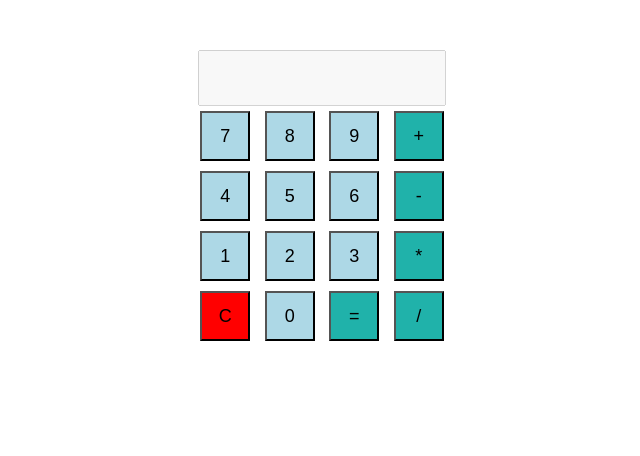
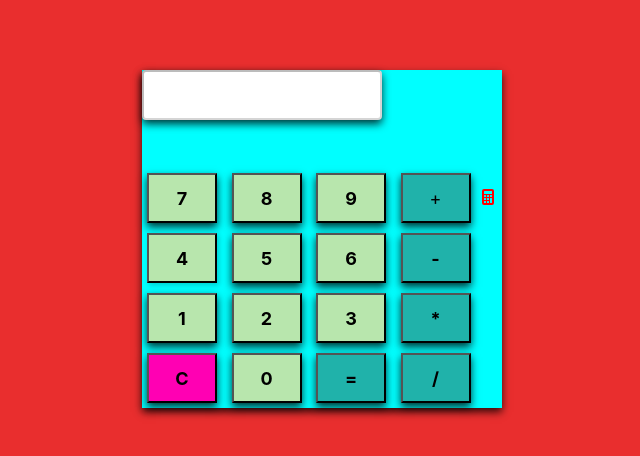
Before and after one commit to Agata-88/Calculator-, a website: page index.html in a window 1280 px wide. Shown: the whole page, without its empty margins (318-958 px from the left). Drawn offline with nearby package versions, Linux system fonts and the light colour scheme.

Commit message:
adding tests and some styling

```diff
--- a/index.html
+++ b/index.html
@@ -4,35 +4,45 @@
   <meta charset="UTF-8">
   <meta name="viewport" content="width=device-width, initial-scale=1.0">
   <title>Simple Calculator</title>
+  <link href="https://maxcdn.bootstrapcdn.com/bootstrap/4.0.0/css/bootstrap.min.css" rel="stylesheet">
   <link rel="stylesheet" href="style.css">
+  <link rel="stylesheet" href="https://cdnjs.cloudflare.com/ajax/libs/font-awesome/4.7.0/css/font-awesome.min.css">
 
   </style>
 </head>
-<body>
+<body class="body">
 
-  <input type="text" id="display" disabled>
-  <br>
-  <button id="numericalButton" onclick="appendToDisplay('7')">7</button>
-  <button id="numericalButton" onclick="appendToDisplay('8')">8</button>
-  <button id="numericalButton" onclick="appendToDisplay('9')">9</button>
-  <button id="functionButton" onclick="appendToDisplay('+')">+</button>
-  <br>
-  <button id="numericalButton" onclick="appendToDisplay('4')">4</button>
-  <button id="numericalButton" onclick="appendToDisplay('5')">5</button>
-  <button id="numericalButton" onclick="appendToDisplay('6')">6</button>
-  <button id="functionButton" onclick="appendToDisplay('-')">-</button>
-  <br>
-  <button id="numericalButton" onclick="appendToDisplay('1')">1</button>
-  <button id="numericalButton" onclick="appendToDisplay('2')">2</button>
-  <button id="numericalButton" onclick="appendToDisplay('3')">3</button>
-  <button id="functionButton" onclick="appendToDisplay('*')">*</button>
-  <br>
-  <button id="clearButton" onclick="clearDisplay()">C</button>
-  <button id="numericalButton" onclick="appendToDisplay('0')">0</button>
-  <button id="functionButton" onclick="calculateResult()">=</button>
-  <button id="functionButton" onclick="appendToDisplay('/')">/</button>
+  <div class="calculator">
 
-  <script src="calculator.js"></script>
+    <input class="shadow p-3 mb-5 bg-white rounded" type="text" id="display" disabled>
+    <br>
+
+    <button id="numericalButton" onclick="appendToDisplay('7')" style="font-weight: bold;">7</button>
+    <button id="numericalButton" onclick="appendToDisplay('8')"style="font-weight: bold;">8</button>
+    <button id="numericalButton" onclick="appendToDisplay('9')"style="font-weight: bold;">9</button>
+
+    <button id="functionButton" onclick="appendToDisplay('+')">+</button>  <svg xmlns="http://www.w3.org/2000/svg" width="16" height="16" fill="currentColor" class="fa fa-calculator" style="font-size:48px;color:red" viewBox="0 0 16 16">
+      <path d="M2 2a2 2 0 0 1 2-2h8a2 2 0 0 1 2 2v12a2 2 0 0 1-2 2H4a2 2 0 0 1-2-2zm2 .5v2a.5.5 0 0 0 .5.5h7a.5.5 0 0 0 .5-.5v-2a.5.5 0 0 0-.5-.5h-7a.5.5 0 0 0-.5.5m0 4v1a.5.5 0 0 0 .5.5h1a.5.5 0 0 0 .5-.5v-1a.5.5 0 0 0-.5-.5h-1a.5.5 0 0 0-.5.5M4.5 9a.5.5 0 0 0-.5.5v1a.5.5 0 0 0 .5.5h1a.5.5 0 0 0 .5-.5v-1a.5.5 0 0 0-.5-.5zM4 12.5v1a.5.5 0 0 0 .5.5h1a.5.5 0 0 0 .5-.5v-1a.5.5 0 0 0-.5-.5h-1a.5.5 0 0 0-.5.5M7.5 6a.5.5 0 0 0-.5.5v1a.5.5 0 0 0 .5.5h1a.5.5 0 0 0 .5-.5v-1a.5.5 0 0 0-.5-.5zM7 9.5v1a.5.5 0 0 0 .5.5h1a.5.5 0 0 0 .5-.5v-1a.5.5 0 0 0-.5-.5h-1a.5.5 0 0 0-.5.5m.5 2.5a.5.5 0 0 0-.5.5v1a.5.5 0 0 0 .5.5h1a.5.5 0 0 0 .5-.5v-1a.5.5 0 0 0-.5-.5zM10 6.5v1a.5.5 0 0 0 .5.5h1a.5.5 0 0 0 .5-.5v-1a.5.5 0 0 0-.5-.5h-1a.5.5 0 0 0-.5.5m.5 2.5a.5.5 0 0 0-.5.5v4a.5.5 0 0 0 .5.5h1a.5.5 0 0 0 .5-.5v-4a.5.5 0 0 0-.5-.5z"/>
+    </svg>
+    <br>
+    <button id="numericalButton" onclick="appendToDisplay('4')"style="font-weight: bold;box-shadow: 2px 2px 5px rgba(0, 0, 0, 0.2)">4</button>
+    <button id="numericalButton" onclick="appendToDisplay('5')"style="font-weight: bold;">5</button>
+    <button id="numericalButton" onclick="appendToDisplay('6')"style="font-weight: bold;">6</button>
+    <button id="functionButton" onclick="appendToDisplay('-')"style="font-weight: bold;">-</button>
+    <br>
+    <button id="numericalButton" onclick="appendToDisplay('1')"style="font-weight: bold;">1</button>
+    <button id="numericalButton" onclick="appendToDisplay('2')"style="font-weight: bold;">2</button>
+    <button id="numericalButton" onclick="appendToDisplay('3')"style="font-weight: bold;">3</button>
+    <button id="functionButton" onclick="appendToDisplay('*')"style="font-weight: bold;">*</button>
+    <br>
+    <button id="clearButton" onclick="clearDisplay()"style="font-weight: bold;">C</button>
+    <button id="numericalButton" onclick="appendToDisplay('0')"style="font-weight: bold;">0</button>
+    <button id="functionButton" onclick="calculateResult()"style="font-weight: bold;">=</button>
+    <button id="functionButton" onclick="appendToDisplay('/')"style="font-weight: bold;">/</button>
+
+    <script src="calculator.js"></script>
+
+ </div>
 
 </body>
 </html>
--- a/style.css
+++ b/style.css
@@ -1,30 +1,45 @@
-body {
-    font-family: Arial, sans-serif;
-    text-align: center;
-    margin: 50px;
+.body {
+  max-width: 400px;
+  margin: 50px auto;
+  background-color: #e92e2e;
+  border-radius: 10px;
+  padding: 20px;
+}
+
+.calculator {
+ background-color: aqua;
+ box-shadow: 0 4px 8px rgba(0, 0, 0, 0.801);
 }
 
 input {
+  box-shadow: 0 4px 8px rgba(0, 0, 0, 0.801);
   width: 240px;
   height: 50px;
   font-size: 18px;
 }
 
 button {
-    width: 50px;
+  box-shadow: 0 4px 8px rgba(0, 0, 0, 0.801);
+  width: 70px;
   height: 50px;
-    font-size: 18px;
   margin: 5px;
+  font-size: 18px
 }
 
 #clearButton {
-    background-color: red
+  background-color: rgb(255, 0, 179)
 }
 
 #numericalButton {
-    background-color: lightblue
+  background-color: rgb(184, 230, 173)
 }
 
 #functionButton {
   background-color: lightseagreen;
 }
+
+.history-screen {
+  background-color: #c7c7c7;
+  font-size: 1.6vw;
+  max-width: 50%;
+}
```
Also changed, not shown: cypress/e2e/button_functionality.cy.js (added, +88 -0 lines), cypress/e2e/operation_functionality.cy.js (added, +46 -0 lines). Lines whose indentation alone changed are shown as unchanged.
